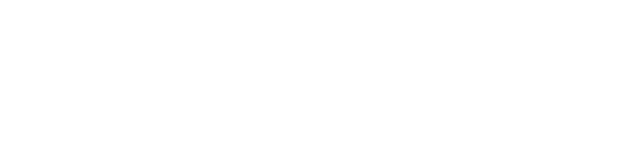
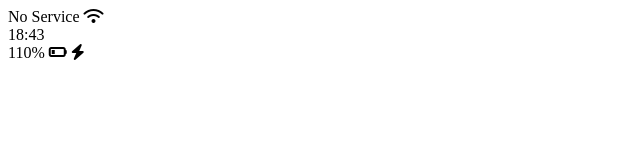
Before and after one commit to hyun-woo-git/kokoa-clone-lhw, a plain HTML site: page index.html in a window 1280 px wide. Shown: the whole page, without its empty margins (0-640 px from the left). Drawn offline with Linux system fonts and the light colour scheme.

Commit message:
update index.html status-bar__column

```diff
--- a/index.html
+++ b/index.html
@@ -4,7 +4,26 @@
     <meta charset="UTF-8" />
     <meta http-equiv="X-UA-Compatible" content="IE=edge" />
     <meta name="viewport" content="width=device-width, initial-scale=1.0" />
-    <title>Welcono to KokoaTalk</title>
+    <title>Welcome to KokoaTalk</title>
   </head>
-  <body></body>
+  <body>
+    <div id="status-bar">
+      <div class="status-bar__column">
+        <span>No Service</span>
+        <i class="fas fa-wifi"></i>
+      </div>
+      <div class="status-bar__column">
+        <span>18:43</span>
+      </div>
+      <div class="status-bar__column">
+        <span>110%</span>
+        <i class="fas fa-battery-quarter"></i>
+        <i class="fas fa-bolt"></i>
+      </div>
+    </div>
+    <script
+      src="https://kit.fontawesome.com/eaa591bfc3.js"
+      crossorigin="anonymous"
+    ></script>
+  </body>
 </html>
```
